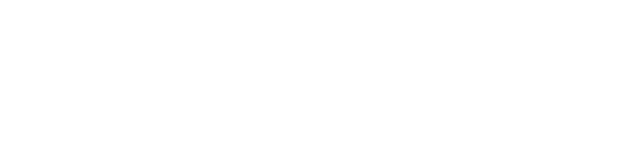
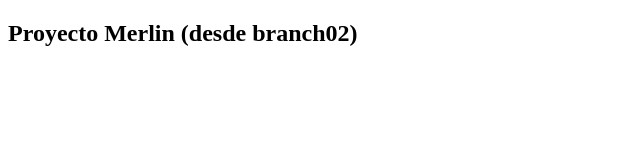
Before and after one commit to JCRazo/Merlin-remoto, a plain HTML site: page index.html in a window 1280 px wide. Shown: the whole page, without its empty margins (0-640 px from the left). Drawn offline with Linux system fonts and the light colour scheme.

Commit message:
Changes in index.html

```diff
--- a/index.html
+++ b/index.html
@@ -6,6 +6,8 @@
     <title>Proyecto Merlin</title>
 </head>
 <body>
-
+    <div>
+        <h2>Proyecto Merlin (desde branch02)</h2>
+    </div>
 </body>
 </html>
```
